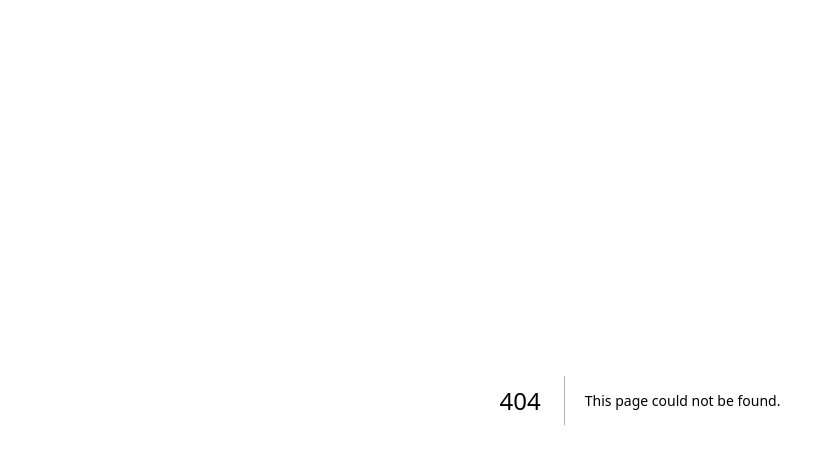
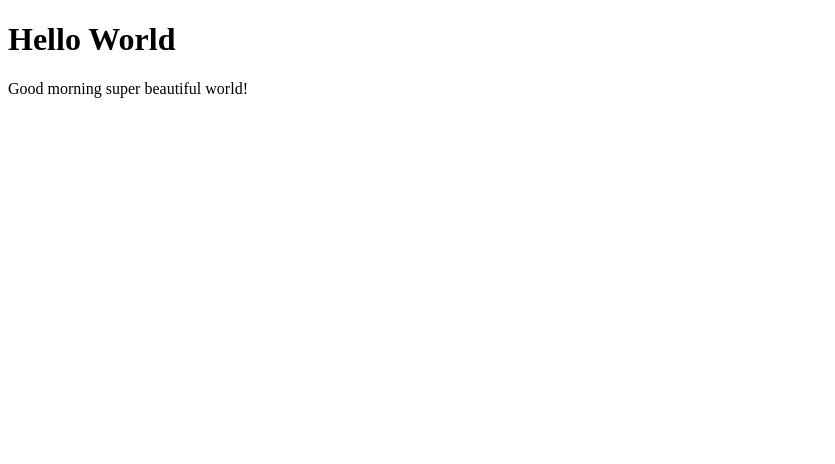
Before and after one commit to osawa-koki/simple-next-study.ssg.js, a Next.js app: page /HelloWorld in a window 1280 px wide. Before the commit this address had no page. Shown: the top 464 px of the page, without its empty margins (0-835 px from the left). Built offline with nearby package versions, Linux system fonts and the light colour scheme.

Commit message:
簡単なページ追加。

```diff
--- /dev/null
+++ b/pages/HelloWorld.jsx
@@ -0,0 +1,9 @@
+
+export default function HelloWorld() {
+  return (
+    <div>
+      <h1>Hello World</h1>
+      <p>Good morning super beautiful world!</p>
+    </div>
+  );
+};
--- a/pages/index.js
+++ b/pages/index.jsx
@@ -111,5 +111,5 @@ export default function Home() {
         }
       `}</style>
     </div>
-  )
-}
+  );
+};
```
